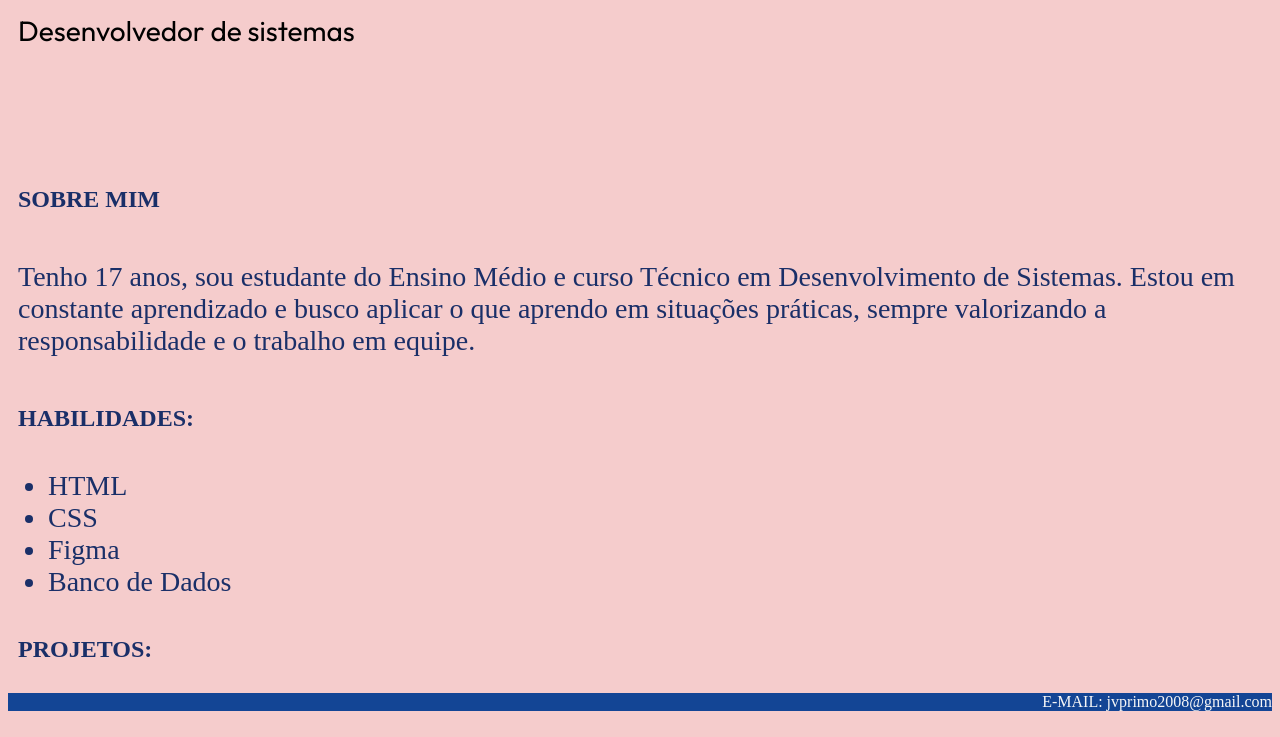
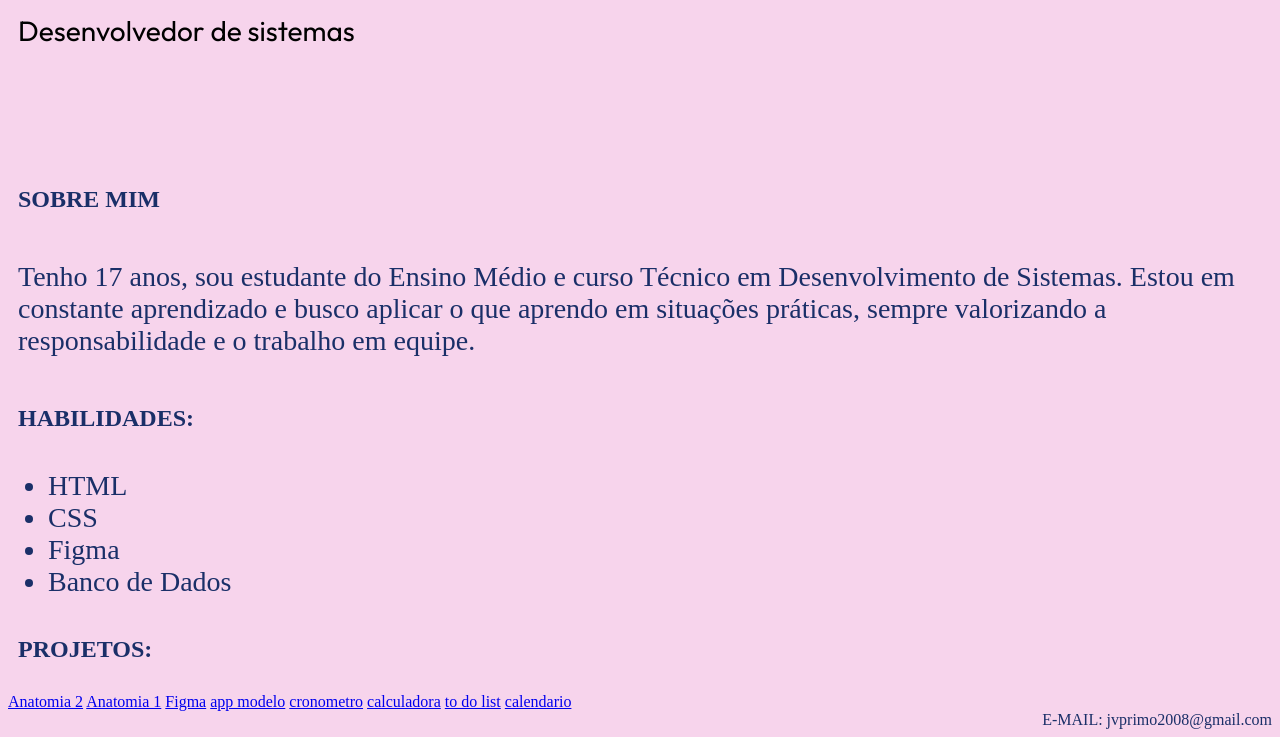
Before and after one commit to JoaoPrimo7/portifolio, a plain HTML site: page index.html in a window 1280 px wide. Shown: the part 626-1363 px from the top of the page. Drawn offline with Linux system fonts and the light colour scheme.

Commit message:
portifolio atualizado

```diff
--- a/index.html
+++ b/index.html
@@ -40,7 +40,22 @@ sempre valorizando a responsabilidade e o trabalho em equipe.</P>
           <li>Figma</li>
           <li>Banco de Dados</li>
         </ul>
-        <h2>PROJETOS:</h2>
+
+        <section>
+        <h2>PROJETOS: </h2>
+       <a href="https://anatomia-77f5.onrender.com/index2?authuser=0">Anatomia 2</a>
+       <a href="https://anatomia-77f5.onrender.com/?authuser=0">Anatomia 1</a>
+       <a href="https://www.figma.com/design/cu7IgzggS1ugxTLVXSACn9/Jo%C3%A3o-LOGIN?node-id=27-4&t=gAbhxSe0nwtDmzpw-1&authuser=0">Figma</a>
+       <a href="https://app.brmodeloweb.com/?authuser=0#!/publicview/689b2684735f9dbbb66242d8">app modelo</a>
+       <a href="https://joaoprimo7.github.io/cronometro/?authuser=0">cronometro</a>
+       <a href="https://joaoprimo7.github.io/CALCULADORA-IMC/?authuser=0">calculadora</a>
+       <a href="https://joaoprimo7.github.io/toDolist/?authuser=0">to do list</a>
+       <a href="https://joaoprimo7.github.io/JS-DOM-INTERMEDIARIO/?authuser=0">calendario</a>
+</section>
+
+
+
+
         <footer>E-MAIL:
 jvprimo2008@gmail.com</footer>
 </body>
--- a/style.css
+++ b/style.css
@@ -3,7 +3,7 @@ header{
   display: flex;
   justify-content: flex-end;
   padding: 30px;
-   background-color: rgb(19, 69, 149);
+   background-color: #ffebeb;
 
 
  }
@@ -15,7 +15,7 @@ header{
 }
 
 body{
-  background-color: #F5CCCC;
+  background-color: #f7d4ec;
   color: #1a2f68;
 }
 h1{
@@ -42,7 +42,7 @@ h2{
 }
 
 footer{
-    background-color: rgb(19, 69, 149);
+    background-color: #ffebeb
     color: #f7f7f7;
     display: flex;
   justify-content: flex-end;
```
